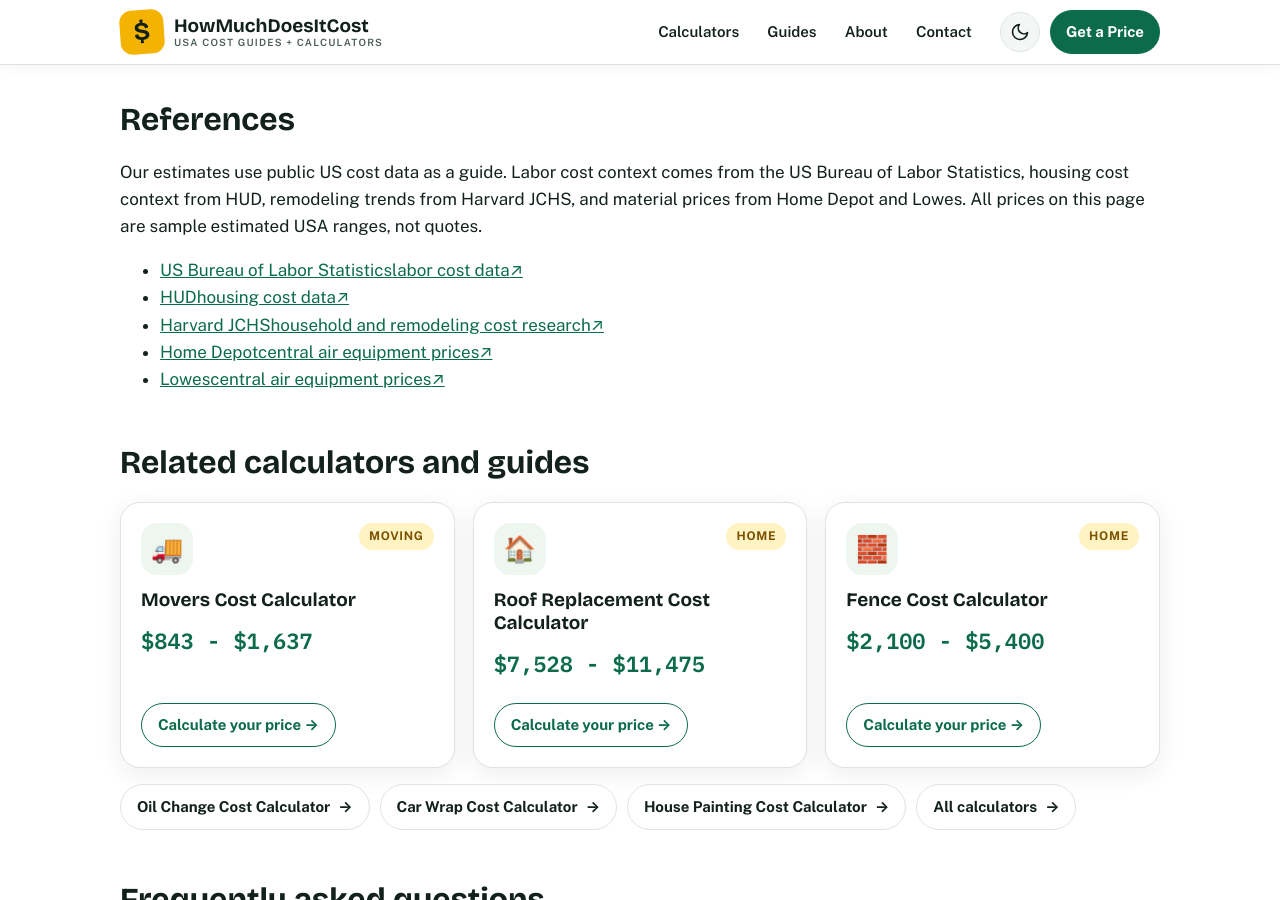
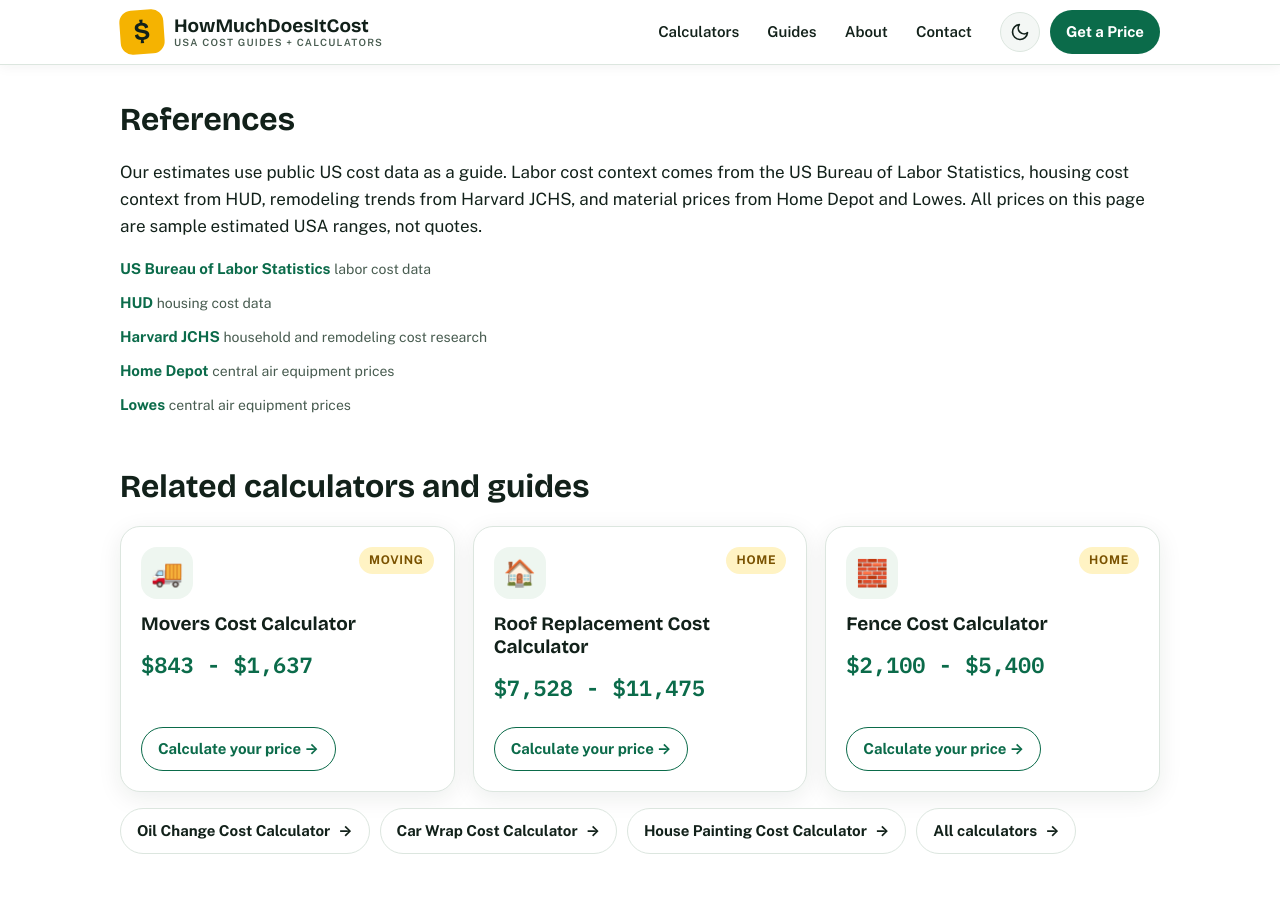
Before and after one commit to zaidmeo09-dhangal/howmuchdoesitcostusa, a Jekyll site: the page built from central-ac-installation-cost-calculator.md, in a window 1280 px wide and 900 px high, scrolled down 3927 px. Built offline with Jekyll 4.4.1, drawn with Linux system fonts in a browser that asks for light colours.

Commit message:
Initial deploy: add central-ac-installation-cost-calculator.md

```diff
--- a/central-ac-installation-cost-calculator.md
+++ b/central-ac-installation-cost-calculator.md
@@ -228,13 +228,13 @@ schema: |
 
   <h2>References</h2>
   <p>Our estimates use public US cost data as a guide. Labor cost context comes from the US Bureau of Labor Statistics, housing cost context from HUD, remodeling trends from Harvard JCHS, and material prices from Home Depot and Lowes. All prices on this page are sample estimated USA ranges, not quotes.</p>
-  <ul class="ref-chips">
-  <li><a class="ref-chip" href="https://www.bls.gov/" rel="noopener"><span class="ref-name">US Bureau of Labor Statistics</span><span class="ref-note">labor cost data</span><span class="ref-arrow" aria-hidden="true">&nearr;</span></a></li>
-  <li><a class="ref-chip" href="https://www.hud.gov/" rel="noopener"><span class="ref-name">HUD</span><span class="ref-note">housing cost data</span><span class="ref-arrow" aria-hidden="true">&nearr;</span></a></li>
-  <li><a class="ref-chip" href="https://www.jchs.harvard.edu/" rel="noopener"><span class="ref-name">Harvard JCHS</span><span class="ref-note">household and remodeling cost research</span><span class="ref-arrow" aria-hidden="true">&nearr;</span></a></li>
-  <li><a class="ref-chip" href="https://www.homedepot.com/" rel="noopener"><span class="ref-name">Home Depot</span><span class="ref-note">central air equipment prices</span><span class="ref-arrow" aria-hidden="true">&nearr;</span></a></li>
-  <li><a class="ref-chip" href="https://www.lowes.com/" rel="noopener"><span class="ref-name">Lowes</span><span class="ref-note">central air equipment prices</span><span class="ref-arrow" aria-hidden="true">&nearr;</span></a></li>
-</ul>
+  <div class="refs">
+  <p><a href="https://www.bls.gov/" target="_blank" rel="noopener">US Bureau of Labor Statistics</a> <span class="ref-note">labor cost data</span></p>
+  <p><a href="https://www.hud.gov/" target="_blank" rel="noopener">HUD</a> <span class="ref-note">housing cost data</span></p>
+  <p><a href="https://www.jchs.harvard.edu/" target="_blank" rel="noopener">Harvard JCHS</a> <span class="ref-note">household and remodeling cost research</span></p>
+  <p><a href="https://www.homedepot.com/" target="_blank" rel="noopener">Home Depot</a> <span class="ref-note">central air equipment prices</span></p>
+  <p><a href="https://www.lowes.com/" target="_blank" rel="noopener">Lowes</a> <span class="ref-note">central air equipment prices</span></p>
+  </div>
 
   <h2>Related calculators and guides</h2>
   <div class="grid related-grid">
```
